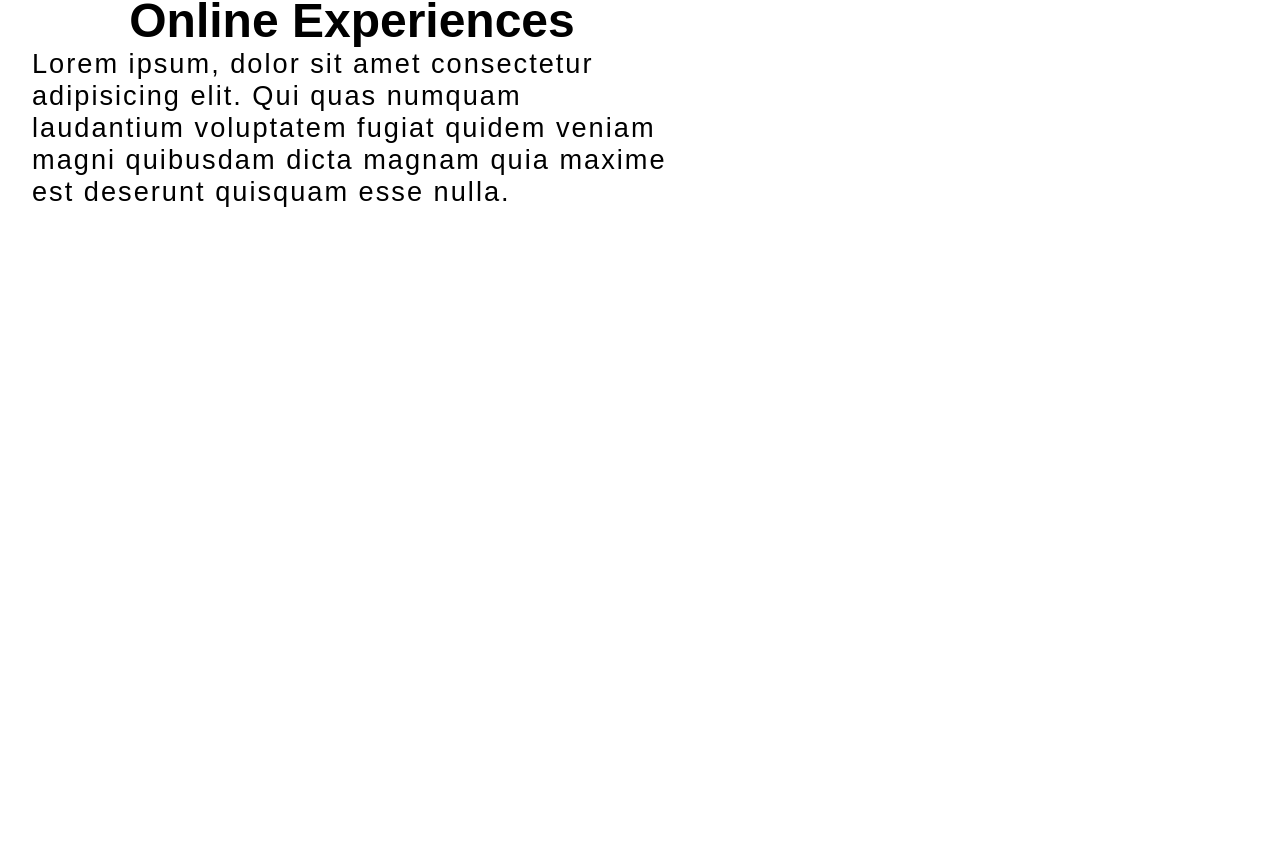
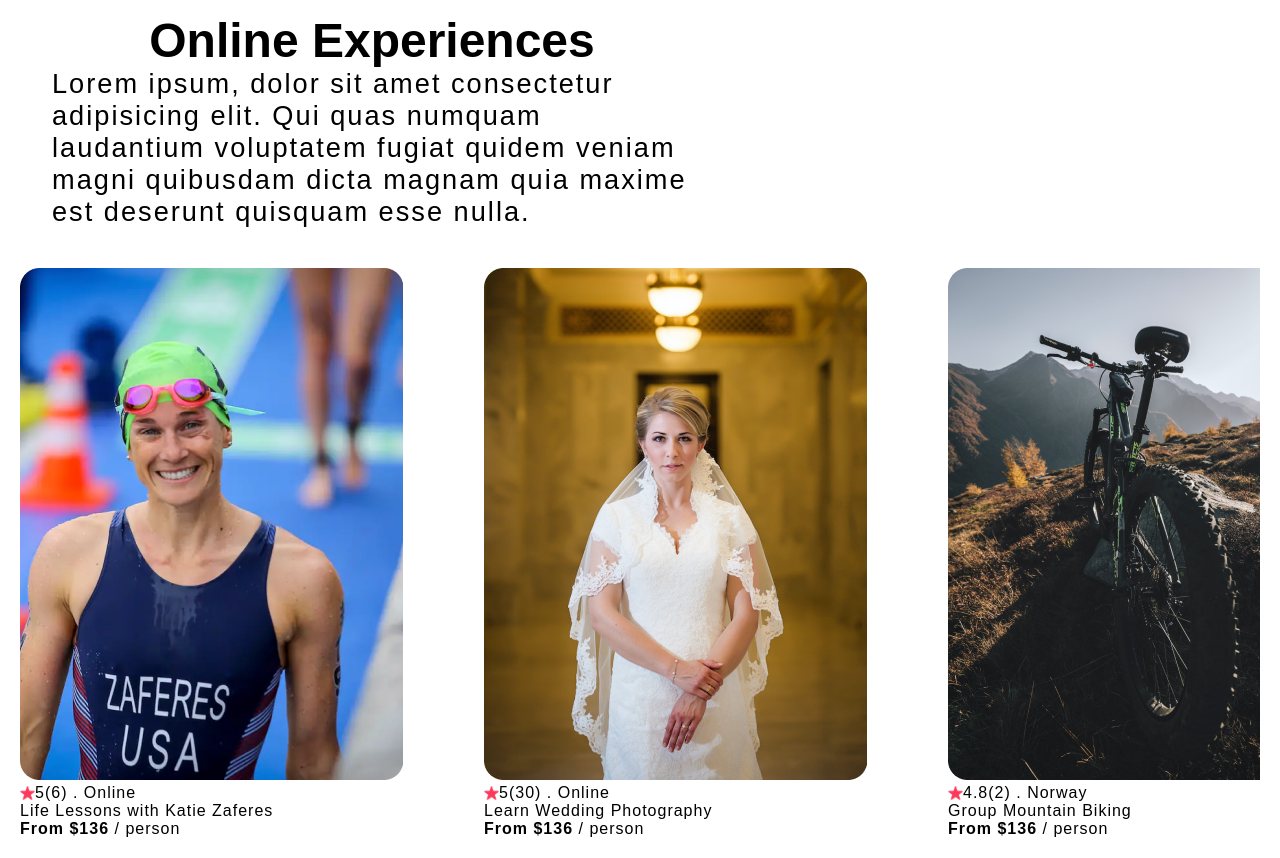
Before and after one commit to Mvergilio/React-Projects, a React (Vite) app in the folder airbnb-clone/: page / in a window 1280 px wide. Shown: the part 482-1340 px from the top of the page. Before the commit the page ends 800 px from the top, so only its background shows below. Built offline with nearby package versions, Linux system fonts and the light colour scheme.

Commit message:
create the card component && atyle it

```diff
--- a/airbnb-clone/src/components/App.jsx
+++ b/airbnb-clone/src/components/App.jsx
@@ -1,12 +1,14 @@
 import React from "react";
 import HeroSection from "./HeroSection";
 import Nav from "./Nav";
+import CardSection from "./CardSection.Component";
 
 function App() {
   return (
     <>
       <Nav />
       <HeroSection />
+      <CardSection />
     </>
   );
 }
--- /dev/null
+++ b/airbnb-clone/src/components/Card.Component.jsx
@@ -0,0 +1,22 @@
+import React from "react";
+
+export default function Card(props) {
+  return (
+    <div className="card--container">
+      <img src={`./src/images/${props.img}`} alt="" />
+      <div className="card--rating--container">
+        <img src="./src/images/Star.png" alt="" />
+        <p>
+          <span className="rating">{props.rating}</span>
+          <span className="reviewCount">
+            ({props.review}) . {props.location}
+          </span>
+        </p>
+      </div>
+      <p>{props.title}</p>
+      <p>
+        <strong>From $136</strong> / person
+      </p>
+    </div>
+  );
+}
--- /dev/null
+++ b/airbnb-clone/src/components/CardSection.Component.jsx
@@ -0,0 +1,19 @@
+import React from "react";
+import Data from "../data";
+import Card from "./Card.Component";
+
+export default function CardSection() {
+  const dataCard = Data.map((card) => {
+    return (
+      <Card
+        key={card.id}
+        img={card.coverImg}
+        rating={card.stats.rating}
+        review={card.stats.reviewCount}
+        title={card.title}
+        location={card.location}
+      />
+    );
+  });
+  return <section className="card--section">{dataCard}</section>;
+}
--- a/airbnb-clone/style.css
+++ b/airbnb-clone/style.css
@@ -7,6 +7,9 @@ body {
   box-sizing: border-box;
   margin: 0;
   padding: 0;
+}
+section {
+  padding: 20px;
 }
 
 .nav--container {
@@ -62,3 +65,22 @@ body {
   letter-spacing: 2px;
   margin-top: 1.5rem auto;
 }
+
+.card--section {
+  display: flex;
+  justify-content: space-between;
+  letter-spacing: 1px;
+}
+
+.card--section img {
+  height: auto;
+}
+.card--rating--container {
+  display: flex;
+  align-items: center;
+  /* flex-direction: column; */
+}
+.card--rating--container img {
+  width: 15px;
+  height: auto;
+}
```
